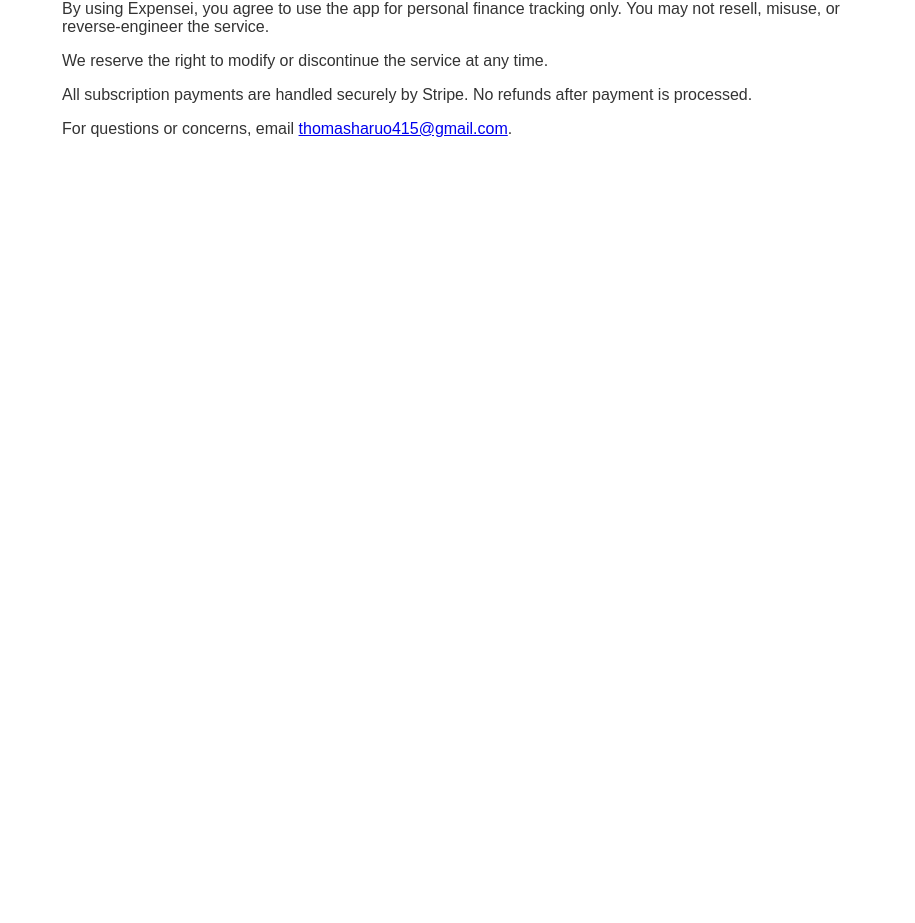
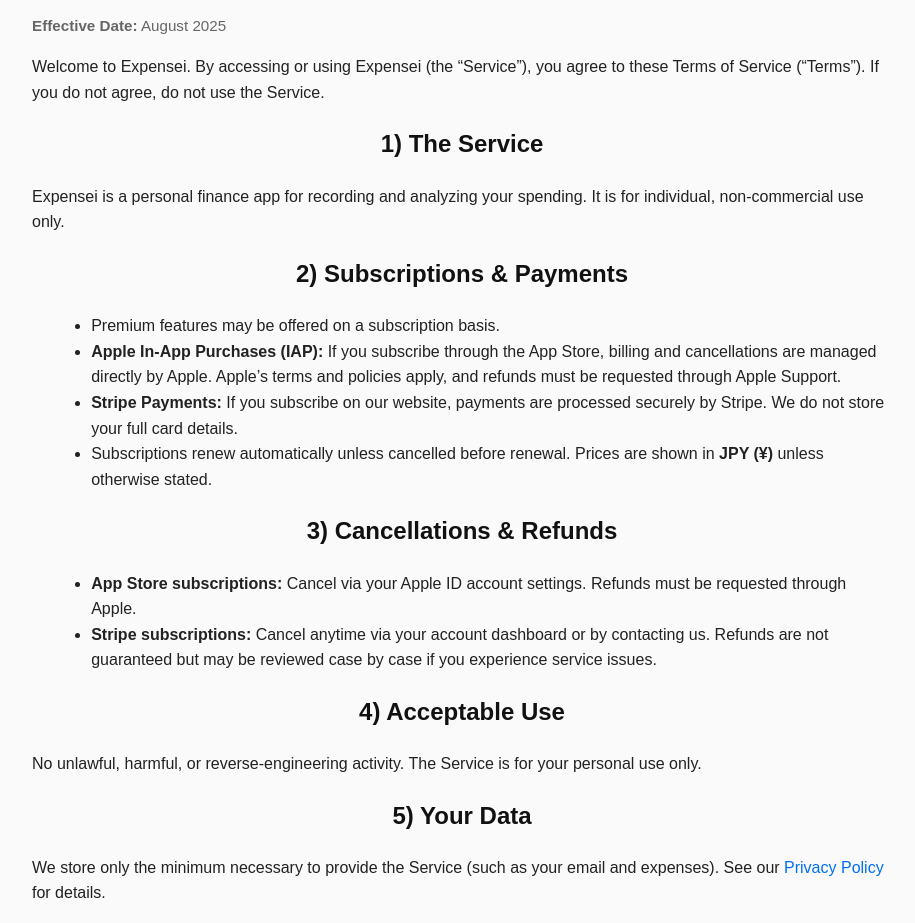
Before and after one commit to TomCat-415/expensei-stripe-homepage, a plain HTML site: page terms.html in a window 1280 px wide. Shown: the part 128-1051 px from the top of the page, without its empty margins (178-1093 px from the left). Before the commit the page ends 800 px from the top, so only its background shows below. Drawn offline with Linux system fonts and the light colour scheme.

Commit message:
Update terms.html

```diff
--- a/terms.html
+++ b/terms.html
@@ -2,25 +2,55 @@
 <html lang="en">
 <head>
   <meta charset="UTF-8" />
+  <meta name="viewport" content="width=device-width, initial-scale=1.0"/>
   <title>Terms of Service | Expensei</title>
   <style>
-    body {
-      font-family: Arial, sans-serif;
-      max-width: 800px;
-      margin: 2rem auto;
-      padding: 1rem;
-      color: #333;
-    }
-    h1 {
-      text-align: center;
-    }
+    body { font-family: Arial, sans-serif; max-width: 860px; margin: 2rem auto; padding: 1rem; color: #222; line-height: 1.6; background:#fafafa; }
+    h1, h2 { color: #111; text-align: center; }
+    a { color:#0070f3; text-decoration:none; } a:hover{ text-decoration:underline; }
+    ul { margin-left: 1.2rem; }
+    footer { margin-top: 3rem; text-align: center; color:#666; font-size: .9rem; }
+    .muted { color:#666; font-size:.95rem; }
   </style>
 </head>
 <body>
   <h1>Terms of Service</h1>
-  <p>By using Expensei, you agree to use the app for personal finance tracking only. You may not resell, misuse, or reverse-engineer the service.</p>
-  <p>We reserve the right to modify or discontinue the service at any time.</p>
-  <p>All subscription payments are handled securely by Stripe. No refunds after payment is processed.</p>
-  <p>For questions or concerns, email <a href="mailto:thomasharuo415@gmail.com">thomasharuo415@gmail.com</a>.</p>
+  <p class="muted"><strong>Effective Date:</strong> August 2025</p>
+
+  <p>Welcome to Expensei. By accessing or using Expensei (the “Service”), you agree to these Terms of Service (“Terms”). If you do not agree, do not use the Service.</p>
+
+  <h2>1) The Service</h2>
+  <p>Expensei is a personal finance app for recording and analyzing your spending. It is for individual, non-commercial use only.</p>
+
+  <h2>2) Subscriptions & Payments</h2>
+  <ul>
+    <li>Premium features may be offered on a subscription basis.</li>
+    <li><strong>Apple In-App Purchases (IAP):</strong> If you subscribe through the App Store, billing and cancellations are managed directly by Apple. Apple’s terms and policies apply, and refunds must be requested through Apple Support.</li>
+    <li><strong>Stripe Payments:</strong> If you subscribe on our website, payments are processed securely by Stripe. We do not store your full card details.</li>
+    <li>Subscriptions renew automatically unless cancelled before renewal. Prices are shown in <strong>JPY (¥)</strong> unless otherwise stated.</li>
+  </ul>
+
+  <h2>3) Cancellations & Refunds</h2>
+  <ul>
+    <li><strong>App Store subscriptions:</strong> Cancel via your Apple ID account settings. Refunds must be requested through Apple.</li>
+    <li><strong>Stripe subscriptions:</strong> Cancel anytime via your account dashboard or by contacting us. Refunds are not guaranteed but may be reviewed case by case if you experience service issues.</li>
+  </ul>
+
+  <h2>4) Acceptable Use</h2>
+  <p>No unlawful, harmful, or reverse-engineering activity. The Service is for your personal use only.</p>
+
+  <h2>5) Your Data</h2>
+  <p>We store only the minimum necessary to provide the Service (such as your email and expenses). See our <a href="/privacy.html">Privacy Policy</a> for details.</p>
+
+  <h2>6) Disclaimers & Liability</h2>
+  <p>Expensei is provided “as is” and is not financial or tax advice. Our liability is limited to the greater of ¥5,000 or the amount you paid in the past 3 months.</p>
+
+  <h2>7) Changes & Termination</h2>
+  <p>We may update these Terms or discontinue the Service at any time. If you violate these Terms, your access may be suspended or terminated.</p>
+
+  <h2>8) Contact</h2>
+  <p>Questions? Email <a href="mailto:thomasharuo415@gmail.com">thomasharuo415@gmail.com</a>.</p>
+
+  <footer>&copy; 2025 Expensei. All rights reserved.</footer>
 </body>
 </html>
```
